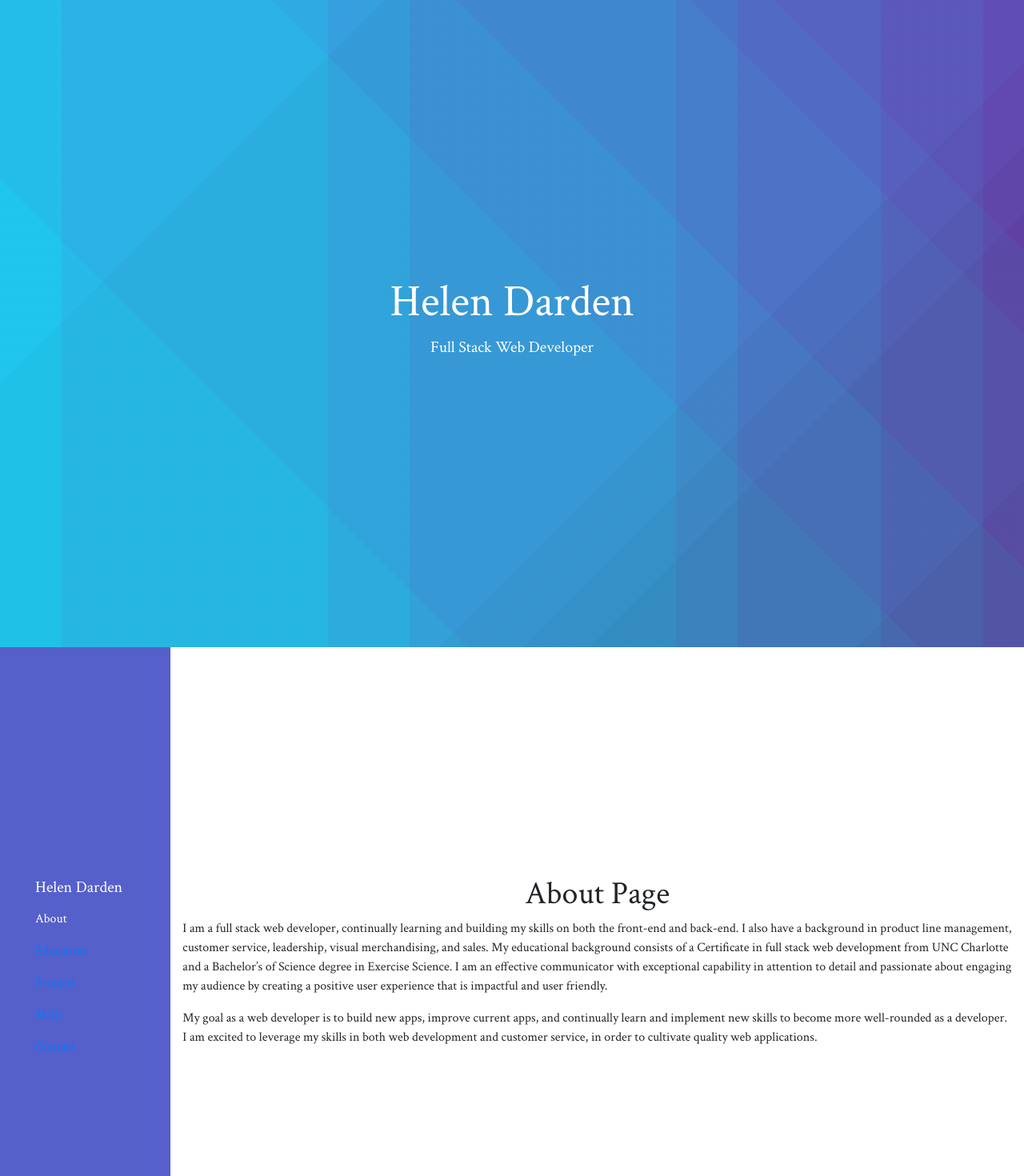
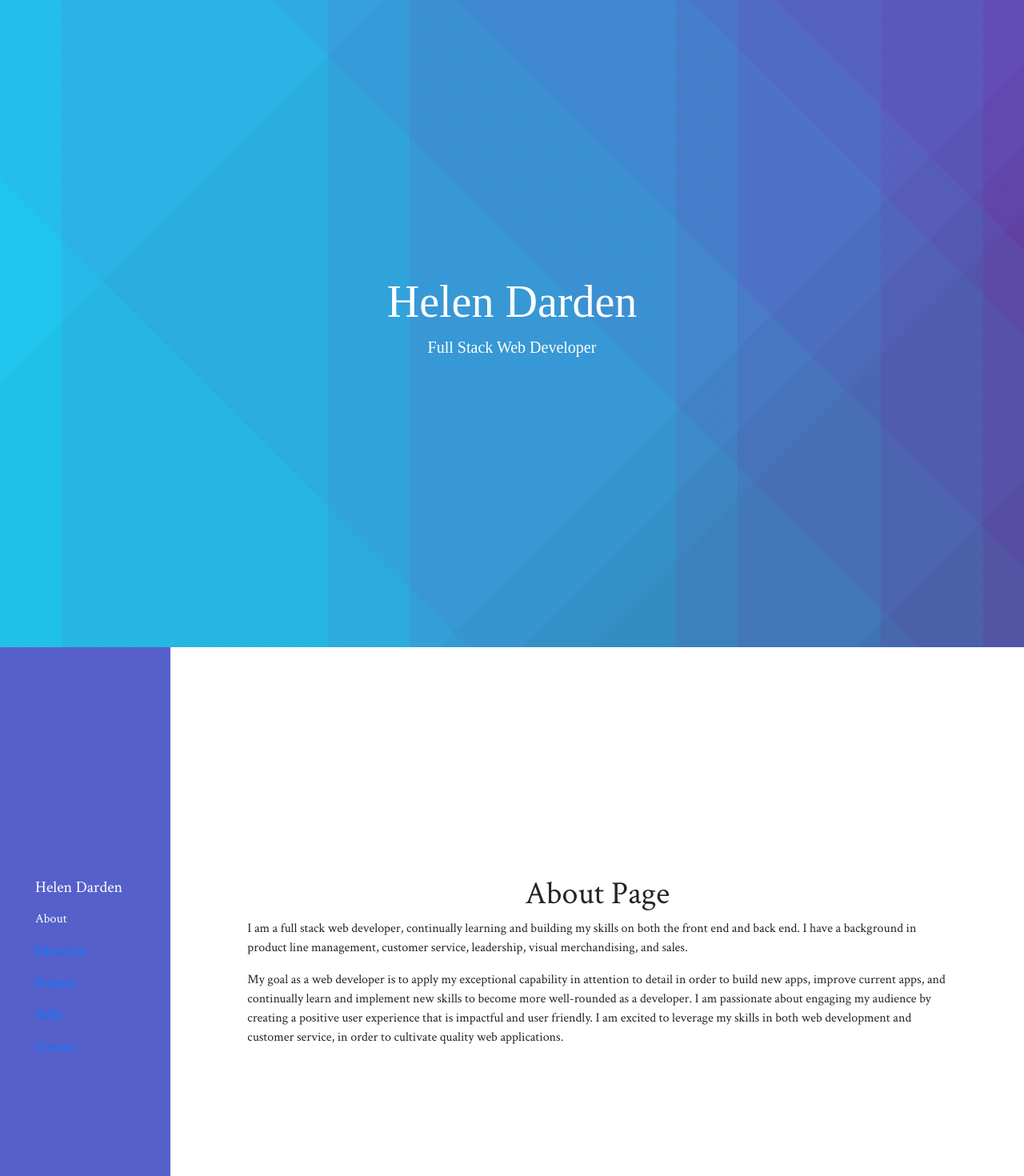
Before and after one commit to hdarden/React-Portfolio, a React (Create React App) app: page / in a window 1280 px wide. Shown: the top 1470 px of the page at 80% size. Built offline with nearby package versions, Linux system fonts and the light colour scheme.

Commit message:
updating content

```diff
--- a/src/components/Header.js
+++ b/src/components/Header.js
@@ -3,7 +3,7 @@ import React from "react";
 function Header () {
     return (
       <header>
-        <div className="container">
+        <div className="container-fluid">
           <h1 className="display-4 header">Helen Darden</h1>
           <p className="lead header">
             Full Stack Web Developer
--- a/src/components/css/styles.css
+++ b/src/components/css/styles.css
@@ -15,6 +15,8 @@
     justify-content: center;
     align-items: center;
     font-family: 'Crimson Text', serif;
+    padding-left: 1in;
+    padding-right: 1in;
 
 }
 header {
@@ -22,7 +24,9 @@ header {
     padding: 43vh 43vh;
     background-image: linear-gradient(135deg, rgba(19, 176, 223, 0.26) 0%, rgba(19, 176, 223, 0.26) 23%,rgba(16, 160, 197, 0.26) 23%, rgba(16, 160, 197, 0.26) 65%,rgba(13, 144, 172, 0.26) 65%, rgba(13, 144, 172, 0.26) 70%,rgba(9, 129, 146, 0.26) 70%, rgba(9, 129, 146, 0.26) 74%,rgba(6, 113, 121, 0.26) 74%, rgba(6, 113, 121, 0.26) 90%,rgba(3, 97, 95, 0.26) 90%, rgba(3, 97, 95, 0.26) 100%),linear-gradient(45deg, rgba(65, 234, 230, 0.26) 0%, rgba(65, 234, 230, 0.26) 28%,rgba(88, 192, 215, 0.26) 28%, rgba(88, 192, 215, 0.26) 55%,rgba(110, 150, 201, 0.26) 55%, rgba(110, 150, 201, 0.26) 66%,rgba(133, 107, 186, 0.26) 66%, rgba(133, 107, 186, 0.26) 80%,rgba(155, 65, 172, 0.26) 80%, rgba(155, 65, 172, 0.26) 85%,rgba(178, 23, 157, 0.26) 85%, rgba(178, 23, 157, 0.26) 100%),linear-gradient(90deg, rgb(27, 194, 246) 0%, rgb(27, 194, 246) 6%,rgb(39, 174, 237) 6%, rgb(39, 174, 237) 32%,rgb(50, 155, 229) 32%, rgb(50, 155, 229) 40%,rgb(62, 135, 220) 40%, rgb(62, 135, 220) 66%,rgb(74, 116, 211) 66%, rgb(74, 116, 211) 72%,rgb(86, 96, 202) 72%, rgb(86, 96, 202) 86%,rgb(97, 77, 194) 86%, rgb(97, 77, 194) 96%,rgb(109, 57, 185) 96%, rgb(109, 57, 185) 100%);
     color: white;
-    font-family: 'Crimson Text', serif;
+    font-family: 'Bree Serif', serif;
+    justify-content: center;
+
 }
 
 footer {
--- a/src/components/pages/About.js
+++ b/src/components/pages/About.js
@@ -14,20 +14,16 @@ function About() {
           <h1>About Page</h1>
           <p>
             I am a full stack web developer, continually learning and building
-            my skills on both the front-end and back-end. I also
+            my skills on both the front end and back end. I
             have a background in product line management, customer service,
-            leadership, visual merchandising, and sales. My educational
-            background consists of a Certificate in full stack web development
-            from UNC Charlotte and a Bachelor’s of Science degree in Exercise
-            Science. I am an effective communicator with exceptional capability
-            in attention to detail and passionate about engaging my audience by
-            creating a positive user experience that is impactful and user
-            friendly.
+            leadership, visual merchandising, and sales.
           </p>
           <p>
-            My goal as a web developer is to build new apps, improve current
+            My goal as a web developer is to apply my exceptional capability in attention to detail in order to build new apps, improve current
             apps, and continually learn and implement new skills to become more
-            well-rounded as a developer. I am excited to leverage my skills in
+            well-rounded as a developer. I am passionate about engaging my audience by
+            creating a positive user experience that is impactful and user
+            friendly. I am excited to leverage my skills in
             both web development and customer service, in order to cultivate
             quality web applications.
           </p>
--- a/src/components/pages/Education.js
+++ b/src/components/pages/Education.js
@@ -10,14 +10,23 @@ function Education() {
           <NavTabs />
         </div>
         <div className="col-md-10 about-content">
-      <h1>Education Page</h1>
-      <p>
-        Nunc pharetra finibus est at efficitur. Praesent sed congue diam. Integer gravida dui
-        mauris, ut interdum nunc egestas sed. Aenean sed mollis diam. Nunc aliquet risus ac finibus
-        porta. Nam quis arcu non lectus tincidunt fermentum. Suspendisse aliquet orci porta quam
-        semper imperdiet. Praesent euismod mi justo, faucibus scelerisque risus cursus in. Sed
-        rhoncus mollis diam, sit amet facilisis lectus blandit at.
-      </p>
+      <h1>Education</h1>
+      <h3>University of North Carolina at Charlotte</h3>
+      <h5>
+       Full Stack Web Development
+      </h5>
+      <br></br>
+      <h3>Gardner-Webb University</h3>
+      <h5>Bachelor of Science</h5>
+      <ul>
+        <li>
+          <strong>Major:</strong> Exercise Science;
+          <br></br>Preventative and Rehabilitative Health Science
+        </li>
+        <li>
+          <strong>GPA:</strong> 3.35
+        </li>
+      </ul>
     </div>
     </div>
     </div>
--- a/src/components/pages/Project.js
+++ b/src/components/pages/Project.js
@@ -13,13 +13,19 @@ function Project() {
 
           <h1>Projects</h1>
           <p>
-            INTown is a multi-page app that allows users from Charlotte explore
+            <strong>INTown</strong> is a multi-page app that allows users from Charlotte explore
             different events, outdoor areas, popular places, and restaurants in
-            their selected neighborhood. School Spot uses both front-end and
+            their selected neighborhood. </p>
+            <p><strong>School Spot</strong> utilizes both front-end and
             back-end technology to cultivate a user experience that stores
             information within a MySQL database. The app allows teachers to post
             assignments and grades and students to keep track of assignment due
             dates and course grades.
+          </p>
+          <p>
+            <strong>Schedule Me</strong> is a React.js web app that allows the user to login in and schedule appointments.
+            It is a SQL database
+            It is designed to utilize a universal platform which allows businesses to personalize the app to their specific
           </p>
           </div>
          {/*  <div className="row">
--- a/src/components/pages/Skills.js
+++ b/src/components/pages/Skills.js
@@ -38,9 +38,6 @@ function Skills () {
                  </div>
             </div>
         </div>
-
-
-
     )
 }
 export default Skills;
```
